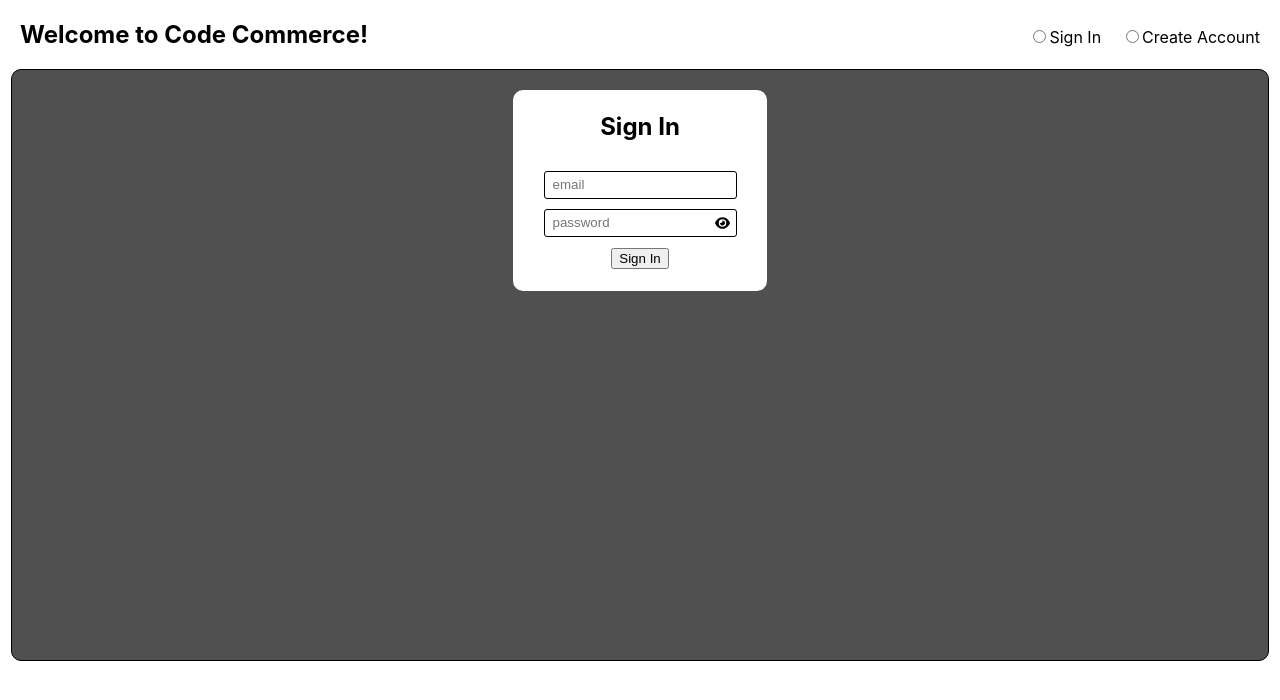
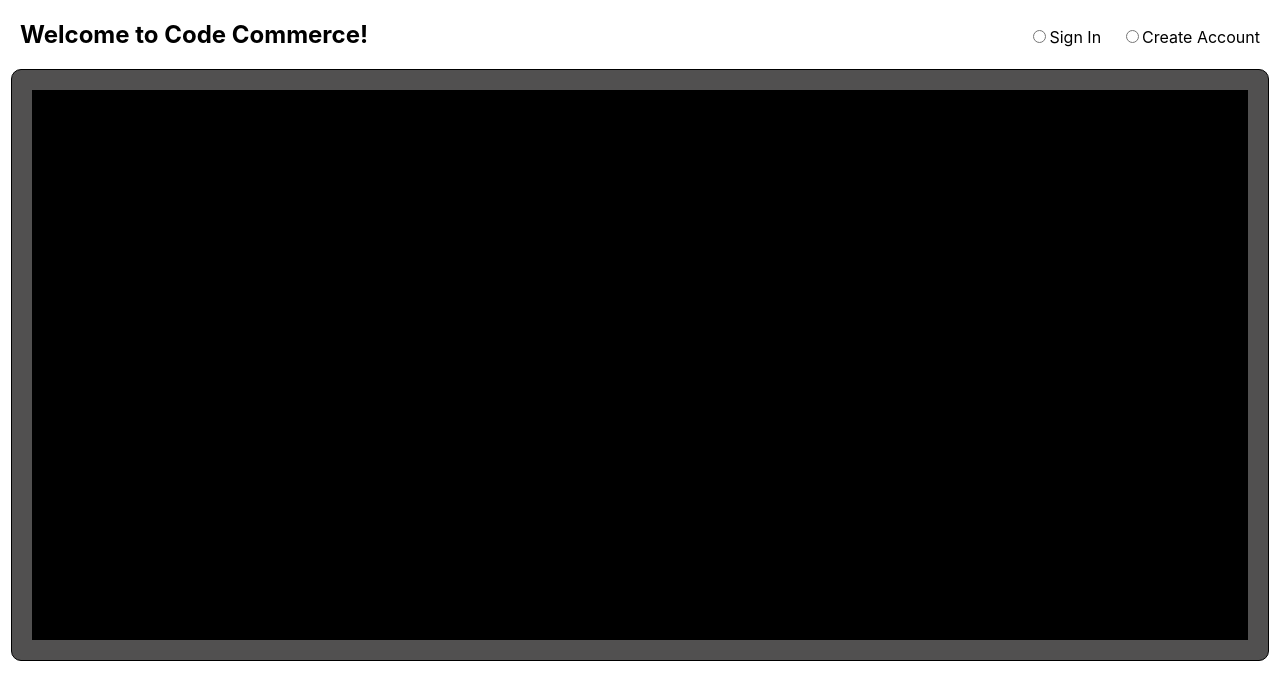
Before and after one commit to Bay102/ExtremeMachines, a React (Create React App) app: page / in a window 1280 px wide. Shown: the top 700 px of the page. Built offline with nearby package versions, Linux system fonts and the light colour scheme.

Commit message:
created changePage function

```diff
--- a/src/components/App/Main.jsx
+++ b/src/components/App/Main.jsx
@@ -7,16 +7,31 @@ import "./Main.css";
 
 class Main extends Component {
   state = {
+    displayPage: 'cart',
     isLoggedIn: false,
-    chooseLogin: "signIn",
+    // chooseLogin: "signIn",
   };
 
-  handleChange = ({ target: { name, value } }) => {
-    this.setState((prevState) => ({
-      ...prevState,
-      [name]: value
-    }));
-  };
+  signInOrUp = (e) => {
+    this.setState({
+      displayPage: e.target.value
+    })
+  }
+
+  changePage = (value) => {
+    this.setState({
+      displayPage: value
+    })
+    // console.log(e.target.value);
+  }
+
+
+  // handleChange = ({ target: { name, value } }) => {
+  //   this.setState((prevState) => ({
+  //     ...prevState,
+  //     [name]: value
+  //   }));
+  // };
 
   // getEmail = (value) => {
   //   this.setState({
@@ -42,6 +57,8 @@ class Main extends Component {
       },
     ];
 
+
+
     return (
       <div>
         <div className="headerWrapper">
@@ -57,7 +74,8 @@ class Main extends Component {
                   <Radios
                     id={radio.id}
                     type={radio.type}
-                    onChange={this.handleChange}
+                    onChange={this.signInOrUp}
+                    // onChange={this.handleChange}
                     name={radio.name}
                     value={radio.value}
                   />
@@ -68,8 +86,9 @@ class Main extends Component {
         </div>
         <div className="mainContent">
           <div className="fieldWrapper">
-            {this.state.chooseLogin === "signIn" ? <SignIn /> : <SignUp />}
-            {/* {this.state.chooseLogin === "createAccount" ? <SignUp getEmail={this.getEmail} /> : <Cart />} */}
+            {this.state.displayPage === 'cart' ? <Cart /> : null}
+            {this.state.displayPage === "signIn" ? <SignIn changePage={this.changePage} /> : null}
+            {this.state.displayPage === "createAccount" ? <SignUp getEmail={this.getEmail} /> : null}
           </div>
         </div>
       </div>
--- a/src/components/Cart/Cart.css
+++ b/src/components/Cart/Cart.css
@@ -1,5 +1,5 @@
 .cartContainer {
    background-color: black;
-   width: 500px;
-   height: 500px;
+   width: 100%;
+   height: 550px;
 }
--- a/src/components/SignIn/SignIn.jsx
+++ b/src/components/SignIn/SignIn.jsx
@@ -1,4 +1,4 @@
-import React, { Component } from "react";
+ import React, { Component } from "react";
 import "./SignIn.css";
 import { InputBase } from "../InputBase/InputBase";
 import { passwordLengthError, emailSymbol } from "../validations";
@@ -57,12 +57,16 @@ class SignIn extends Component {
   // handleBlur is capturing a 'name' and 'value' to be passed onto another function
   handleBlur = (e) => this.handleValidations(e.target.name, e.target.value);
 
-  // handleSubmit = (e) => {
-  //   e.preventDefault();
-  //   this.setState({
-  //     userData: INIT_USER,
-  //   });
-  // };
+  handleSubmit = (e) => {
+    e.preventDefault();
+    console.log(this.props.changePage);
+    this.props.changePage('cart')
+    this.setState({
+      userData: INIT_USER,
+    });
+
+
+  };
 
   render() {
     const inputData = [
@@ -113,7 +117,7 @@ class SignIn extends Component {
               ))
             : null}
           <div className="signInSubmit">
-            <button type="submit">Sign In</button>
+            <button value={'cart'}  type="submit">Sign In</button>
           </div>
         </div>
       </form>
```
